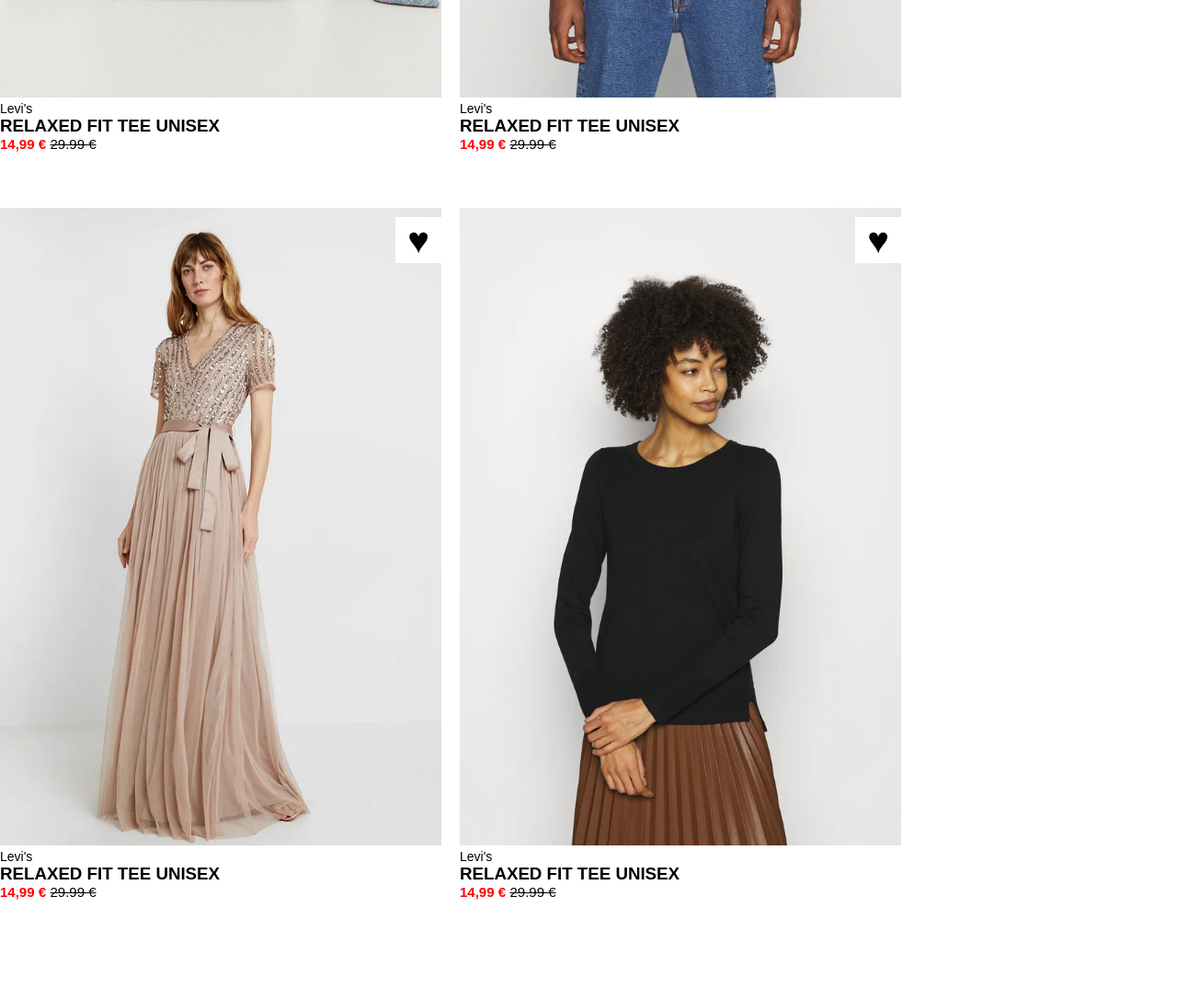
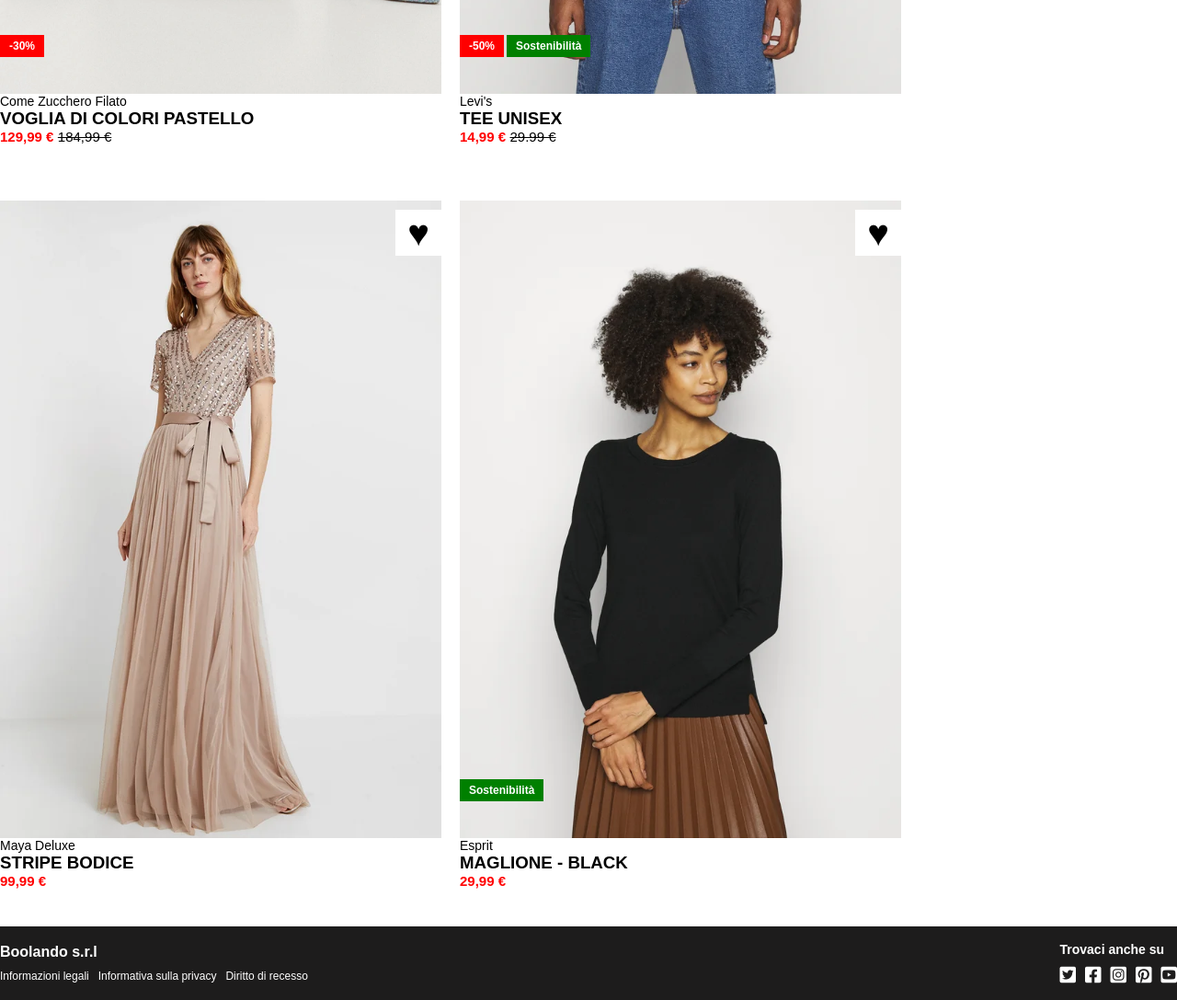
Before and after one commit to ariannacostanzo/html-css-boolando, a plain HTML site: page index.html in a window 1280 px wide. Shown: the part 1520-2607 px from the top of the page at 92% size. Before the commit the page ends 2549 px from the top, so only its background shows below. Drawn offline with Linux system fonts and the light colour scheme.

Commit message:
finished main and footer

```diff
--- a/index.html
+++ b/index.html
@@ -36,8 +36,11 @@
         <div class="row">
             <div class="col">
                 <div class="card">
-                    <img src="img/1.webp" alt="" class="card-img">
+                    <img src="img/1.webp" alt="img-1" class="card-img img-shown">
+                    <img src="img/1b.webp" alt="img-1b" class="card-img img-not-shown">
                     <div class="heart-container"></div>
+                    <div class="card-box-left bg-red">-50%</div>
+                    <div class="card-box-right bg-green">Sostenibilità</div>
                 </div>
                 <p class="col-brand">Levi's</p>
                 <h3 class="col-info">Relaxed fit tee unisex</h3>
@@ -45,55 +48,84 @@
             </div>
             <div class="col">
                 <div class="card">
-                    <img src="img/2.webp" alt="" class="card-img">
+                    <img src="img/2.webp" alt="img-2" class="card-img img-shown">
+                    <img src="img/2b.webp" alt="img-2b" class="card-img img-not-shown">
                     <div class="heart-container"></div>
+                    <div class="card-box-left bg-red">-30%</div>
+                </div>
+                <p class="col-brand">Guess</p>
+                <h3 class="col-info">roses tee</h3>
+                <span class="col-price col-price-new">20,99 €</span> <span class="col-price col-price-old">29.99 €</span>
+            </div>
+            <div class="col">
+                <div class="card">
+                    <img src="img/3.webp" alt="img-3" class="card-img img-shown">
+                    <img src="img/3b.webp" alt="img-3b" class="card-img img-not-shown">
+                    <div class="heart-container"></div>
+                    <div class="card-box-left bg-red">-30%</div>
+                </div>
+                <p class="col-brand">Come Zucchero Filato</p>
+                <h3 class="col-info">Voglia di colori pastello</h3>
+                <span class="col-price col-price-new">129,99 €</span> <span class="col-price col-price-old">184,99 €</span>
+            </div>
+            <div class="col">
+                <div class="card">
+                    <img src="img/4.webp" alt="img-4" class="card-img img-shown">
+                    <img src="img/4b.webp" alt="img-4b" class="card-img img-not-shown">
+                    <div class="heart-container"></div>
+                    <div class="card-box-left bg-red">-50%</div>
+                    <div class="card-box-right bg-green">Sostenibilità</div>
                 </div>
                 <p class="col-brand">Levi's</p>
-                <h3 class="col-info">Relaxed fit tee unisex</h3>
+                <h3 class="col-info">tee unisex</h3>
                 <span class="col-price col-price-new">14,99 €</span> <span class="col-price col-price-old">29.99 €</span>
             </div>
             <div class="col">
                 <div class="card">
-                    <img src="img/3.webp" alt="" class="card-img">
+                    <img src="img/5.webp" alt="img-5" class="card-img img-shown">
+                    <img src="img/5b.webp" alt="img-5b" class="card-img img-not-shown">
                     <div class="heart-container"></div>
                 </div>
-                <p class="col-brand">Levi's</p>
-                <h3 class="col-info">Relaxed fit tee unisex</h3>
-                <span class="col-price col-price-new">14,99 €</span> <span class="col-price col-price-old">29.99 €</span>
+                <p class="col-brand">Maya Deluxe</p>
+                <h3 class="col-info">Stripe bodice</h3>
+                <span class="col-price col-price-new">99,99 €</span>
             </div>
             <div class="col">
                 <div class="card">
-                    <img src="img/4.webp" alt="" class="card-img">
+                    <img src="img/6.webp" alt="img-6" class="card-img img-shown">
+                    <img src="img/6b.webp" alt="img-6b" class="card-img img-not-shown">
                     <div class="heart-container"></div>
+                    <div class="card-box-left bg-green">Sostenibilità</div>
                 </div>
-                <p class="col-brand">Levi's</p>
-                <h3 class="col-info">Relaxed fit tee unisex</h3>
-                <span class="col-price col-price-new">14,99 €</span> <span class="col-price col-price-old">29.99 €</span>
+                <p class="col-brand">Esprit</p>
+                <h3 class="col-info">Maglione - black</h3>
+                <span class="col-price col-price-new">29,99 €</span>
             </div>
-            <div class="col">
-                <div class="card">
-                    <img src="img/5.webp" alt="" class="card-img">
-                    <div class="heart-container"></div>
-                </div>
-                <p class="col-brand">Levi's</p>
-                <h3 class="col-info">Relaxed fit tee unisex</h3>
-                <span class="col-price col-price-new">14,99 €</span> <span class="col-price col-price-old">29.99 €</span>
-            </div>
-            <div class="col">
-                <div class="card">
-                    <img src="img/6.webp" alt="" class="card-img">
-                    <div class="heart-container"></div>
-                </div>
-                <p class="col-brand">Levi's</p>
-                <h3 class="col-info">Relaxed fit tee unisex</h3>
-                <span class="col-price col-price-new">14,99 €</span> <span class="col-price col-price-old">29.99 €</span>
-            </div>
-
-
         </div>
     </main>
     <!-- footer -->
-    <footer class="container"></footer>
+    <footer>
+        <div class="footer-container container">
+            <div class="footer-left">
+                <h4>Boolando s.r.l</h4>
+                <ul>
+                    <li><a href="#">Informazioni legali</a></li>
+                    <li><a href="#">Informativa sulla privacy</a></li>
+                    <li><a href="#">Diritto di recesso</a></li>
+                </ul>
+            </div>
+            <div class="footer-right">
+                <h4>Trovaci anche su</h4>
+                <div class="footer-icons">
+                    <i class="fa-brands fa-square-twitter"></i>
+                    <i class="fa-brands fa-square-facebook"></i>
+                    <i class="fa-brands fa-square-instagram"></i>
+                    <i class="fa-brands fa-square-pinterest"></i>
+                    <i class="fa-brands fa-square-youtube"></i>
+                </div>
+            </div>
+        </div>
+    </footer>
 
 </body>
 </html>
--- a/style.css
+++ b/style.css
@@ -16,6 +16,7 @@ body {
 
 ul {
     padding: 0;
+    margin: 0;
 }
 
 ul li {
@@ -34,6 +35,19 @@ p {
 
 h3 {
     margin: 0;
+}
+
+h4 {
+    margin: 0;
+}
+
+.bg-red {
+    background-color: red;
+}
+
+.bg-green {
+    background-color: green;
+
 }
 
 /* header */
@@ -107,10 +121,24 @@ header {
 
 .card {
     position: relative;
+    max-width: 480px;
 }
 
 .card-img {
     max-width: 480px;
+    display: block;
+}
+
+.img-not-shown {
+    display: none;
+}
+
+.card:hover .img-shown {
+    display: none;
+}
+
+.card:hover .img-not-shown {
+    display: block;
 }
 
 /* cuore */
@@ -138,7 +166,27 @@ header {
     color: red;
 }
 
+/* sconto e sostenibilità */
 
+.card-box-left {
+    position: absolute;
+    bottom: 40px;
+    left: 0;
+    color: white;
+    font-weight: bold;
+    font-size: 12px;
+    padding: 5px 10px;
+}
+
+.card-box-right {
+    position: absolute;
+    bottom: 40px;
+    left: 51px;
+    color: white;
+    font-weight: bold;
+    font-size: 12px;
+    padding: 5px 10px;
+}
 
 
 /* col-text */
@@ -165,3 +213,47 @@ header {
     color: black;
     text-decoration: line-through black;
 }
+
+
+/* footer */
+
+footer {
+    background-color: rgb(29, 28, 28);
+    height: 80px;
+    color: white;
+}
+
+.footer-container {
+    height: 100%;
+    display: flex;
+    justify-content: space-between;
+    align-items: center;
+}
+
+footer h4 {
+    margin-bottom: 10px;
+}
+
+/* footer left */
+
+.footer-left h4 {
+    font-size: 16px;
+}
+
+.footer-left ul {
+    display: flex;
+    gap: 10px;
+    font-size: 12px;
+}
+
+/* footer right */
+
+.footer-right h4 {
+    font-size: 14px;
+}
+
+.footer-icons {
+    display: flex;
+    gap: 10px;
+    font-size: 20px;
+}
```
